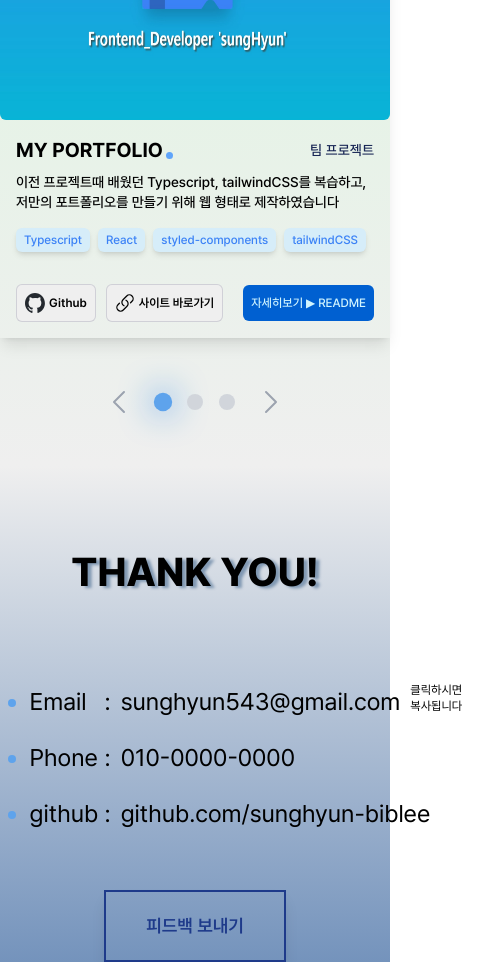
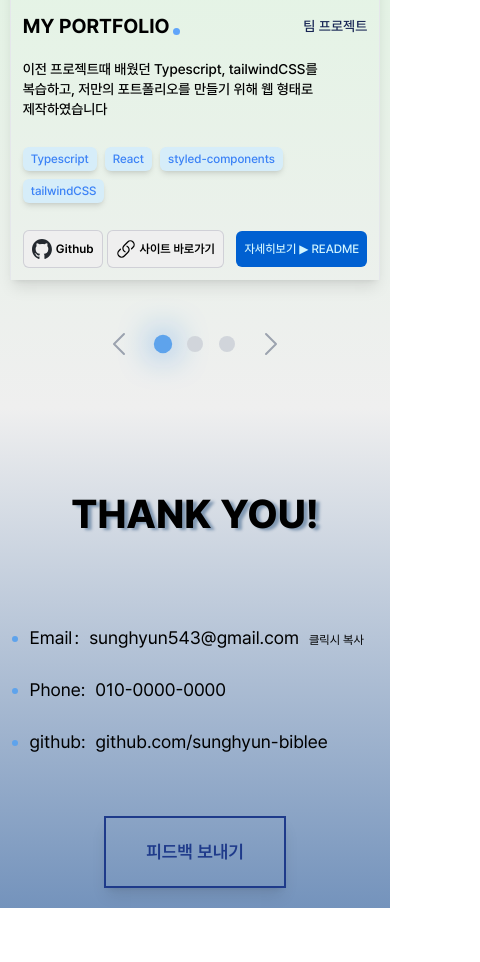
Before and after one commit to sunghyun-biblee/MyPortfolio, a React (Create React App) app: page / in a window 390 px wide. Shown: the part 4140-5102 px from the top of the page, 480 px wide, since content can reach past the window. After the commit the page ends 5048 px from the top, so only its background shows below. Built offline with nearby package versions, Linux system fonts and the light colour scheme.

Commit message:
수정: css 모바일 반응형 추가

```diff
--- a/src/components/ProjectDetail/OtherProjectDot.tsx
+++ b/src/components/ProjectDetail/OtherProjectDot.tsx
@@ -4,8 +4,8 @@ import { useLocation, useNavigate } from "react-router-dom";
 import styled from "styled-components";
 
 type DotProps = {
-  value: boolean;
-  color: string | null;
+  value?: boolean;
+  color?: string | null;
 };
 export const OtherProjectDot = () => {
   const proejctId = useLocation().pathname.split("/")[1];
@@ -16,7 +16,11 @@ export const OtherProjectDot = () => {
   const nav = useNavigate();
   const ProjectIdList = ["My", "Class", "Trip"];
   return (
-    <div className="absolute top-0 left-0 z-10 p-5 flex flex-col items-start">
+    <DotWrapper
+      color={colorConcept ? colorConcept : null}
+      value={false}
+      className={`absolute top-0 left-0 z-10  mysm:p-3 flex m-1 flex-col  items-start   brightness-95`}
+    >
       <div>
         {ProjectIdList.map((item, index) => (
           <Dot
@@ -28,10 +32,10 @@ export const OtherProjectDot = () => {
           />
         ))}
       </div>
-      <span className="text-gray-200 inline-block mt-1 text-xs">
+      <span className="text-gray-200 inline-block mt-1 text-xs md:block mysm:hidden">
         *점을 눌러 다른 프로젝트도 확인해보세요
       </span>
-    </div>
+    </DotWrapper>
   );
 };
 
@@ -48,3 +52,7 @@ const Dot = styled.span<DotProps>`
   border-radius: 100%;
   scale: ${(props) => (props.value ? "1.15" : "1")};
 `;
+
+const DotWrapper = styled.div<DotProps>`
+  background-color: ${(props) => props.color && props.color};
+`;
--- a/src/components/ProjectDetail/ProjectDetail.tsx
+++ b/src/components/ProjectDetail/ProjectDetail.tsx
@@ -33,8 +33,14 @@ const ListName = styled.h2`
 `;
 
 const ListContainer = styled.div`
-  width: 70%;
+  width: 75%;
   margin-top: 1rem;
+  @media screen and (min-width: 768px) and (max-width: 1023px) {
+    width: 90%;
+  }
+  @media screen and (min-width: 375px) and (max-width: 767px) {
+    width: 100%;
+  }
 `;
 const DetailFirst = styled.article<Bgcolor>`
   display: flex;
@@ -43,8 +49,7 @@ const DetailFirst = styled.article<Bgcolor>`
   justify-content: center;
   align-items: center;
   position: relative;
-  padding: 1.25rem;
-  width: 100%;
+
   z-index: 1;
   &::before {
     display: block;
@@ -57,6 +62,16 @@ const DetailFirst = styled.article<Bgcolor>`
     content: " ";
     background-color: ${(props) => (props.color ? props.color : "#5ea3ec")};
     filter: brightness(95%);
+  }
+  @media screen and (min-width: 768px) and (max-width: 1023px) {
+    &::before {
+      height: 50%;
+    }
+  }
+  @media screen and (min-width: 375px) and (max-width: 767px) {
+    &::before {
+      height: 40%;
+    }
   }
 `;
 const DetailSecond = styled.article`
@@ -101,7 +116,7 @@ export const ProjectDetail = () => {
   const renderCategory = () => {
     if (Data && Data.personnel[2]) {
       return (
-        <span className="mx-5">{`${Data.personnel[2]}인 (프론트엔드 ${Data.personnel[0]}명, 백엔드 ${Data.personnel[1]}명)`}</span>
+        <span className="md:mx-5 mysm:mx-3">{`${Data.personnel[2]}인 (프론트엔드 ${Data.personnel[0]}명, 백엔드 ${Data.personnel[1]}명)`}</span>
       );
     } else {
       return <span className="mx-5">1인 (개인 프로젝트)</span>;
@@ -109,18 +124,30 @@ export const ProjectDetail = () => {
   };
   return (
     <DetailContainer
-      className="fixed top-0 w-[100vw] bg-transparent backdrop-blur-md p-9
+      className="fixed top-0 w-[100vw] bg-transparent backdrop-blur-md md:p-9 mysm:p-0
      left-0 opacity-0
      z-20 max-h-[100vh] overflow-scroll font-pretendard  animate-Modal-on
       "
     >
       {Data && (
-        <section className="  lg:mx-[5vw] bg-[white] flex flex-col items-center shadow-xl relative">
-          <DetailFirst color={Data.colorConcept}>
-            <h1 className="text-4xl pt-10 uppercase font-bold text-[#efefef]">
+        <>
+          <div className="mysm:block md:hidden">
+            <OtherProjectDot></OtherProjectDot>
+            <ProjectModalBtnBox
+              github={Data.github}
+              deploy={Data.deploy}
+            ></ProjectModalBtnBox>
+          </div>
+
+          <section className="  lg:mx-[5vw] bg-[white] flex flex-col items-center shadow-xl relative ">
+            <DetailFirst
+              color={Data.colorConcept}
+              className="md:p-5 mysm:p-2 w-[100%]"
+            >
+              <h1 className="text-4xl  md:pt-10 mysm:pt-[4.5rem] uppercase font-bold text-[#efefef]">
                 {Data.title}
               </h1>
-            <p className="flex justify-center py-5 text-base text-[#efefef]">
+              <p className="flex justify-center py-5 md:text-base mysm:text-xs text-[#efefef] w-[100%]">
                 <span>{Data.date}</span>
                 {renderCategory()}
                 <span>기여도 ({Data.Contribution})</span>
@@ -128,16 +155,18 @@ export const ProjectDetail = () => {
               <img
                 src={Data.mainImage}
                 alt="mainImage"
-              className="w-[calc(100vw-60vw)] h-[100%] border-[1px] rounded-md"
+                className="md:w-[calc(100vw-60vw)] mysm:w-[calc(100vw-50vw)] h-[100%] border-[1px] rounded-md"
               />
               <div className="pt-6 max-w-[750px]">
                 <MarkDown>{Data.summary}</MarkDown>
                 {/* <p>{Data.summary}</p> */}
 
-              <p className="whitespace-pre-wrap pt-5 ">{Data.background}</p>
+                <p className="whitespace-pre-wrap md:pt-5 mysm:pt-3 break-keep leading-6">
+                  {Data.background}
+                </p>
               </div>
             </DetailFirst>
-          <DetailSecond className="px-12 pb-6">
+            <DetailSecond className="lg:px-12 md:px-8 mysm:px-4 pb-6">
               <ListContainer className="border-t-[1px] pt-10">
                 <ListName>✨ 핵심 기능 및 특징</ListName>
                 <ItemList>
@@ -146,14 +175,14 @@ export const ProjectDetail = () => {
                       <span className="block ml-2 mr-2 text-blue-500 font-bold">
                         ✔
                       </span>
-                    <span>{item}</span>
+                      <span className="text-left break-keep">{item}</span>
                     </Item>
                   ))}
                 </ItemList>
               </ListContainer>
               <ListContainer>
                 <ListName>🛠️ 사용 기술 스택</ListName>
-              <ItemList className="ml-2">
+                <ItemList className="lg:ml-2">
                   {Data.skills.map((item, index) => (
                     <Item key={item.description + index}>
                       <ListToggleBox
@@ -199,12 +228,15 @@ export const ProjectDetail = () => {
                 </ListContainer>
               )}
             </DetailSecond>
+            <div className="mysm:hidden md:block">
+              <OtherProjectDot></OtherProjectDot>
               <ProjectModalBtnBox
                 github={Data.github}
                 deploy={Data.deploy}
               ></ProjectModalBtnBox>
-          <OtherProjectDot></OtherProjectDot>
+            </div>
           </section>
+        </>
       )}
     </DetailContainer>
   );
--- a/src/components/ProjectDetail/ProjectModalBtnBox.tsx
+++ b/src/components/ProjectDetail/ProjectModalBtnBox.tsx
@@ -14,15 +14,18 @@ export const ProjectModalBtnBox = ({ github, deploy }: ModalBtnBoxPros) => {
     return nav("/");
   };
   return (
-    <div className="absolute top-0 right-0 z-10 p-5">
-      <div className="flex flex-col items-center ">
-        <button onClick={handleCloseModal} className="w-10 h-10 p-1 mb-7">
+    <div className="absolute top-0 right-0 z-10 md:p-5 mysm:p-3">
+      <div className="flex md:flex-col mysm:flex-row-reverse items-center ">
+        <button
+          onClick={handleCloseModal}
+          className="w-8 h-8 p-1 md:mb-5 lg:w-10 lg:h-10"
+        >
           <XMark color={"white"} />
         </button>
         {github && (
           <GithubBtn
             href={`https://${github}`}
-            className="w-10 h-10 p-1 cursor-pointer mb-7"
+            className="w-10 h-10 p-1 cursor-pointer md:mb-5 mysm:mr-2 md:mr-0"
             target="_blank"
             rel="noopener  noreferrer"
           />
@@ -38,7 +41,7 @@ export const ProjectModalBtnBox = ({ github, deploy }: ModalBtnBoxPros) => {
 };
 const DeployBtn = () => {
   return (
-    <div className="w-10 h-10 p-1 mb-7">
+    <div className="lg:w-10 lg:h-10 md:w-8 md:h-8 mysm:w-7 mysm:h-7 p-1 md:mb-5 mysm:mr-2 md:mr-0">
       <svg
         data-slot="icon"
         fill="none"
@@ -63,6 +66,12 @@ const GithubBtn = styled.a`
   background-size: 34px 34px;
   background-repeat: no-repeat;
   background-position: center;
+  @media screen and (min-width: 768px) and (max-width: 1023px) {
+    background-size: 30px 30px;
+  }
+  @media screen and (min-width: 375px) and (max-width: 767px) {
+    background-size: 24px 24px;
+  }
 `;
 
 const XMark = ({ color }: { color: string }) => {
--- a/src/components/Toggle/ListToggleBox.tsx
+++ b/src/components/Toggle/ListToggleBox.tsx
@@ -1,7 +1,23 @@
 import React, { useState } from "react";
 import { MarkDown } from "components/markdown/MarkDown";
 import styled from "styled-components";
+import Markdown from "react-markdown";
 
+const MarkDwWrapper = styled.div`
+  p {
+    padding: 0.5rem 0rem 0.5rem 0.25rem;
+    white-space: pre-wrap;
+    word-break: keep-all;
+  }
+  code {
+    padding: 0.2rem 0.4rem;
+    margin-right: 0.1rem;
+    border-radius: 4px;
+    background-color: rgb(233, 236, 239);
+    font-size: 0.9rem;
+    font-family: Pretendard;
+  }
+`;
 interface IToogleProps {
   name?: string;
   description?: string;
@@ -46,19 +62,19 @@ export const ListToggleBox = ({
               <span>{name}</span>
             </div>
             {isToggle && (
-              <p className="pl-1 py-2 whitespace-pre-wrap break-keep">
-                {description}
-              </p>
+              <MarkDwWrapper>
+                <Markdown>{description}</Markdown>
+              </MarkDwWrapper>
             )}
           </div>
         );
       case "myActivities":
         return (
           <div className="flex flex-col text-left p-1 mb-1">
-            <span className="p-1 mb-2 text-black bg-gray-200 w-[100%]">
+            <span className="p-1 mb-2 text-black bg-gray-200 w-[100%] break-keep">
               {title}
             </span>
-            <div
+            <MarkDwWrapper
               className="relative before:absolute last:break-keep last:whitespace-pre-wrap
               ml-1
           last:pl-4
@@ -71,7 +87,7 @@ export const ListToggleBox = ({
   before:top-[0.5rem]"
             >
               <MarkDown>{description}</MarkDown>
-            </div>
+            </MarkDwWrapper>
           </div>
         );
       case "trouble":
@@ -80,21 +96,27 @@ export const ListToggleBox = ({
             <span className="p-1 mb-2 text-black bg-gray-200 w-[100%]">
               {title}
             </span>
-
-            <MarkDown>{trouble}</MarkDown>
-
+            <MarkDwWrapper>
+              <MarkDown>{trouble}</MarkDown>
+            </MarkDwWrapper>
             {search && (
               <>
                 <hr />
-                <MarkDown>{search}</MarkDown>
+                <MarkDwWrapper>
+                  <MarkDown>{search}</MarkDown>
+                </MarkDwWrapper>
               </>
             )}
             <hr />
-            <MarkDown>{Resolution}</MarkDown>
+            <MarkDwWrapper>
+              <MarkDown>{Resolution}</MarkDown>
+            </MarkDwWrapper>
             {myThink && (
               <>
                 <hr />
-                <MarkDown>{myThink}</MarkDown>
+                <MarkDwWrapper>
+                  <MarkDown>{myThink}</MarkDown>
+                </MarkDwWrapper>
               </>
             )}
           </TroubleShootingBox>
--- a/src/components/markdown/MarkDown.tsx
+++ b/src/components/markdown/MarkDown.tsx
@@ -2,7 +2,7 @@ import React, { ReactNode } from "react";
 import ReactMarkdown from "react-markdown";
 export const MarkDown = ({ children }: { children: ReactNode }) => {
   return (
-    <ReactMarkdown className="markDownContainer">
+    <ReactMarkdown className="markDownContainer break-keep">
       {String(children)}
     </ReactMarkdown>
   );
--- a/src/components/projects/ProjectItemTwo.tsx
+++ b/src/components/projects/ProjectItemTwo.tsx
@@ -42,21 +42,21 @@ export const ProjectItemTwo = ({ item, current, index }: IprojectItem) => {
 
   return (
     <Article
-      className={` max-w-[700px] w-[100vw] transition-all  duration-300 shadow-lg `}
+      className={` lg:max-w-[800px] md:max-w-[700px] w-[100vw] transition-all  duration-300 `}
       ref={ProejctRef}
     >
-      <div className="h-[100%]">
-        <div className="overflow-hidden  rounded-md w-[100%] h-[390px] ">
+      <div className="h-[100%]  md:w-[100%] mysm:w-[95%] mysm:mx-[auto] shadow-lg mysm:border-x-[1px] ">
+        <div className="overflow-hidden lg:h-[500px] md:h-[450px] mysm:h-[270px] rounded-md mysm:my-0 ">
           <img
             src={item.mainImage}
             alt="webIMG"
-            className="w-[100%] h-[100%] "
+            className="w-[100%]  h-[100%] "
           />
         </div>
 
         <ul
-          className="md:p-5 mysm:p-4 md:text-base mysm:text-sm
-        flex flex-col justify-between h-[calc(100%-390px)]"
+          className="md:p-5 mysm:p-3 md:text-base mysm:text-sm
+        flex flex-col justify-between lg:min-h-[calc(100%-500px)] md:min-h-[calc(100%-450px)] mysm:min-h-[calc(100%-270px)]"
         >
           <li className="flex justify-between items-center">
             <ProjectTitle className="md:text-3xl mysm:text-xl font-bold uppercase">
@@ -85,8 +85,8 @@ export const ProjectItemTwo = ({ item, current, index }: IprojectItem) => {
             ))}
           </li>
 
-          <li className="flex justify-between items-center mt-[2rem] ">
-            <div className="flex">
+          <li className="flex justify-between items-center md:mt-[2rem] mysm:mt-[1rem] ">
+            <div className="flex gap-1">
               <GithubBtn
                 href={`https://${item.github}`}
                 target="_blank"
@@ -157,7 +157,6 @@ const DeployBtn = styled.a`
   justify-content: space-between;
   align-items: center;
   font-weight: 600;
-  margin-left: 10px;
 
   border-radius: 6px;
   border: 1px solid rgba(30, 27, 75, 0.15);
@@ -194,8 +193,12 @@ const ProjectSpan = styled.span`
     code {
       font-size: 0.9rem;
       font-family: Pretendard;
-      background-color: rgb(223, 226, 229);
+      background-color: #d6edf9;
+      color: rgb(18, 54, 112);
+      font-weight: 500;
       padding: 0.25rem 0.4rem;
+
+      border: 1px solid rgba(0, 0, 0, 0.02);
       border-radius: 6px;
     }
   }
--- a/src/pages/footer/Footer.tsx
+++ b/src/pages/footer/Footer.tsx
@@ -8,34 +8,38 @@ interface FooterProps {
 export const Footer = ({ value }: FooterProps) => {
   return (
     <footer
-      className="  min-h-[50vh] w-[100%] flex justify-center bg-gradient-to-b to-[#7493BC] from-[#efefef] font-pretendard"
+      className="  min-h-[50vh] w-[100%] flex justify-center  overflow-hidden bg-gradient-to-b to-[#7493BC] from-[#efefef] font-pretendard"
       ref={value.element}
     >
-      <div className="max-w-[1400px] w-[100vw] px-3 flex flex-col items-center ">
+      <div
+        className="max-w-[1400px] w-[100vw] px-3 flex flex-col items-center
+
+      "
+      >
         <h1 className="text-center lg:text-6xl md:text-6xl mysm:text-[40px] uppercase font-extrabold [text-shadow:_4px_2px_3px_#8098b2] py-5 mb-10 mt-[3.5rem]">
           Thank You!
         </h1>
         <FooterUl className="list-disc md:min-w-[500px] mysm:min-w-[400px] mx-[auto] my-0 text-2xl ">
-          <FooterLi className="py-3 ">
-            <p>
-              <h2>Email</h2>:
+          <FooterLi className="py-3 mysm:text-lg">
+            <div>
+              <h2 className="md:min-w-[75px] mysm:min-w-[45px]">Email</h2>:
               <span className="hover:text-blue-500 transition-all duration-300 ">
                 sunghyun543@gmail.com
               </span>
-              <span className="text-xs pb-1">클릭하시면 복사됩니다</span>
-            </p>
+              <span className="text-xs block mb-1">클릭시 복사</span>
+            </div>
           </FooterLi>
-          <FooterLi className="py-3">
-            <p>
-              <h2>Phone</h2>:
+          <FooterLi className="py-3 mysm:text-lg">
+            <div>
+              <h2 className="md:min-w-[75px] mysm:min-w-[45px]">Phone</h2>:
               <span className="hover:text-blue-500 transition-all duration-300">
                 010-0000-0000
               </span>
-            </p>
+            </div>
           </FooterLi>
-          <FooterLi className="py-3 ">
-            <p>
-              <h2>github</h2>:
+          <FooterLi className="py-3 mysm:text-lg ">
+            <div>
+              <h2 className="md:min-w-[75px] mysm:min-w-[45px]">github</h2>:
               <a
                 href="https://github.com/sunghyun-biblee"
                 target="_blank"
@@ -44,10 +48,10 @@ export const Footer = ({ value }: FooterProps) => {
               >
                 github.com/sunghyun-biblee
               </a>
-            </p>
+            </div>
           </FooterLi>
         </FooterUl>
-        <div className="mt-10">
+        <div className="mt-10 mb-5">
           <FeedBackBtn
             className=" border-2 border-blue-900 hover:border-2 py-5 px-10  transition-all rounded-none hover:rounded-xl text-lg
           text-blue-900 font-semibold shadow-lg bg-transparent hover:bg-white/40"
@@ -62,10 +66,9 @@ export const Footer = ({ value }: FooterProps) => {
 
 const FooterLi = styled.li`
   h2 {
-    min-width: 75px;
     text-align: left;
   }
-  p {
+  div {
     display: flex;
     align-items: end;
     white-space: pre-wrap;
```
Lines whose indentation alone changed are shown as unchanged.
